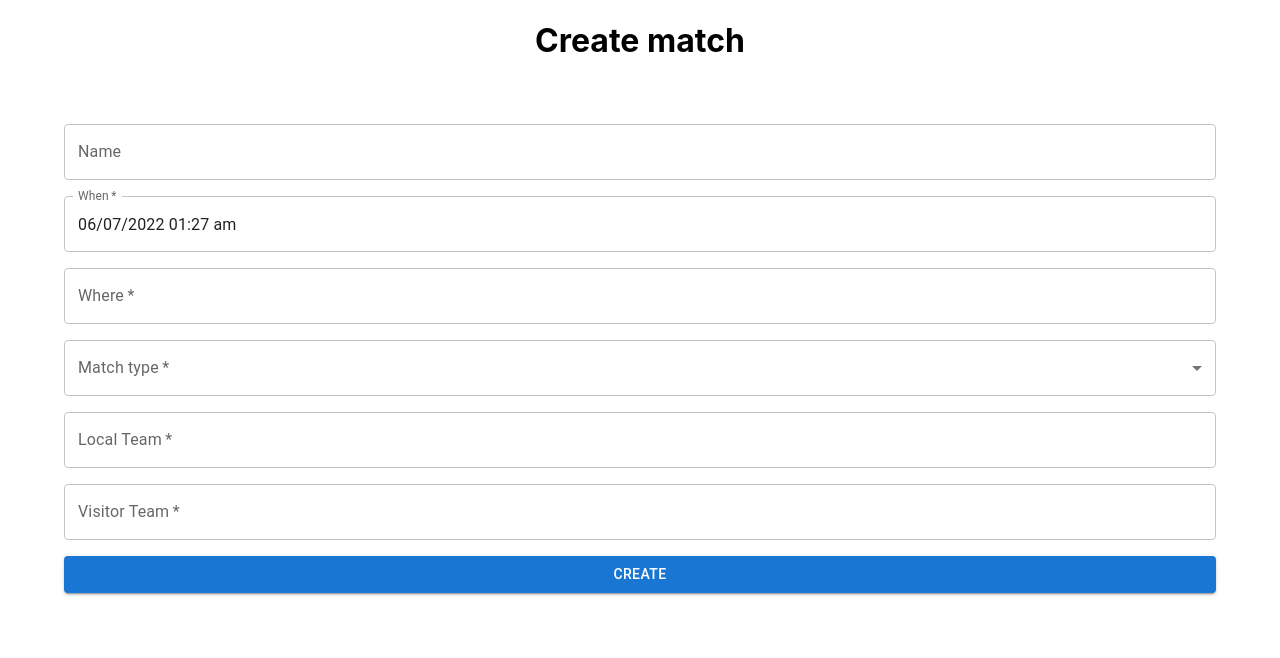
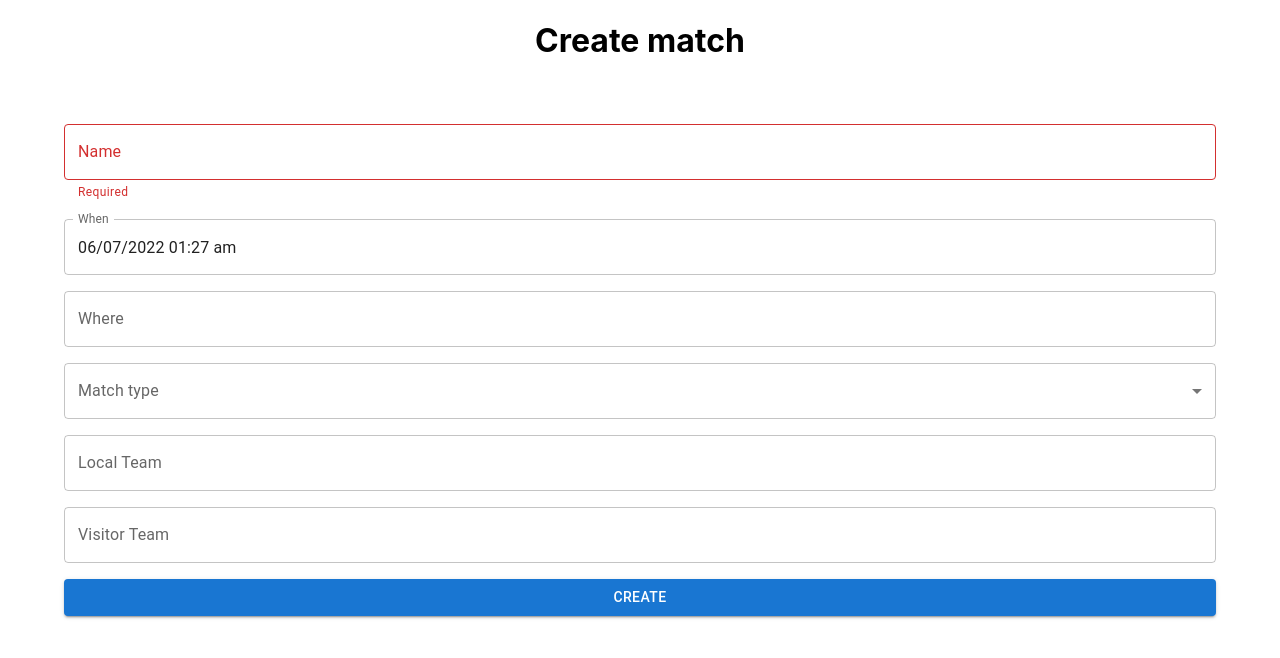
Before and after one commit to martin11cortes/football-app, a React (Create React App) app: page / in a window 1280 px wide. Shown: the top 658 px of the page. Built offline with nearby package versions, Linux system fonts and the light colour scheme.

Commit message:
required fields

```diff
--- a/src/App.tsx
+++ b/src/App.tsx
@@ -7,6 +7,7 @@ import { AdapterDateFns } from '@mui/x-date-pickers/AdapterDateFns';
 import { LocalizationProvider } from '@mui/x-date-pickers/LocalizationProvider';
 import { DateTimePicker } from '@mui/x-date-pickers/DateTimePicker';
 import { Autocomplete, Button, Chip, FormControl, InputLabel, MenuItem, Select, SelectChangeEvent, TextField } from '@mui/material';
+import MyAutocomplete from './components/Autocomplete';
 
 const divStyle = {
   display: "flex",
@@ -30,7 +31,7 @@ function App() {
   const [localTeam, setLocalTeam] = React.useState([]);
   const [visitorTeam, setVisitorTeam] = React.useState([]);
 
-  const { control, handleSubmit } = useForm({
+  const { control, handleSubmit, watch, formState: { errors } } = useForm({
     defaultValues: {
       name: '',
       when: new Date(),
@@ -64,15 +65,25 @@ function App() {
           <Controller
             name="name"
             control={control}
-            render={({ field }) => <TextField {...field} label="Name" type={"text"} variant="outlined" />}
+            rules={{ required: true }}
+            render={({ field }) =>
+              <TextField
+                {...field}
+                label="Name"
+                type={"text"}
+                helperText="Required"
+                error={!errors?.name}
+                variant="outlined" />
+            }
           />
           <Controller
             name="when"
             control={control}
+            rules={{ required: true }}
             render={({ field }) =>
               <LocalizationProvider dateAdapter={AdapterDateFns}>
                 <DateTimePicker
-                  renderInput={(props) => <TextField required variant="outlined" {...props} />}
+                  renderInput={(props) => <TextField variant="outlined" {...props} />}
                   label="When"
                   value={when}
                   onChange={(newValue) => {
@@ -85,13 +96,15 @@ function App() {
           <Controller
             name="where"
             control={control}
-            render={({ field }) => <TextField required label="Where" type={"text"} variant="outlined" {...field} />}
+            rules={{ required: true }}
+            render={({ field }) => <TextField label="Where" type={"text"} variant="outlined" {...field} />}
           />
           <Controller
             name="matchType"
             control={control}
+            rules={{ required: true }}
             render={({ field }) =>
-              <FormControl required fullWidth>
+              <FormControl fullWidth>
                 <InputLabel id="match-type">Match type</InputLabel>
                 <Select
                   labelId="match-type"
@@ -109,6 +122,7 @@ function App() {
           <Controller
             name="localTeam"
             control={control}
+            rules={{ required: true }}
             render={({ field }) =>
               <Autocomplete
                 multiple
@@ -128,7 +142,6 @@ function App() {
                 renderInput={(params) => (
                   <TextField
                     {...params}
-                    required={localTeam.length === 0}
                     variant="outlined"
                     label="Local Team"
                     placeholder="Players"
@@ -140,32 +153,12 @@ function App() {
           <Controller
             name="visitorTeam"
             control={control}
-            render={({ field }) => <Autocomplete
-              multiple
-              limitTags={5}
-              freeSolo
-              {...field}
-              value={visitorTeam}
-              onChange={(event, newValue) => {
-                setVisitorTeam([...newValue]);
-              }}
-              options={players.map((option) => option["label"])}
-              renderTags={(value: readonly string[], getTagProps) =>
-                value.map((option: string, index: number) => (
-                  <Chip variant="outlined" label={option} {...getTagProps({ index })} />
-                ))
-              }
-              renderInput={(params) => (
-                <TextField
-                  {...params}
-                  required
-                  variant="outlined"
-                  label="Visitor Team"
-                  placeholder="Players"
-                />
-              )}
-            />}
+            rules={{ required: true }}
+            render={({ field }) =>
+              <MyAutocomplete field={field} value={visitorTeam} options={players} />
+            }
           />
+          {errors?.visitorTeam && <p>This field is required</p>}
           <Button type="submit" variant="contained">Create</Button>
         </form>
       </div>
--- /dev/null
+++ b/src/components/Autocomplete.tsx
@@ -0,0 +1,36 @@
+import { Autocomplete, Chip, TextField } from "@mui/material";
+
+
+const MyAutocomplete = (props) => {
+  const { field, value, options } = props;
+
+  return (
+    <Autocomplete
+      multiple
+      limitTags={5}
+      freeSolo
+      {...field}
+      value={[]}
+      // onChange={(event, newValue) => {
+      //   setVisitorTeam([...newValue]);
+      // }}
+      onChange={(_event, data) => field.onChange(data['label'] ?? '')}
+      options={options.map((option) => option["label"])}
+      renderTags={(value: readonly string[], getTagProps) =>
+        value.map((option: string, index: number) => (
+          <Chip variant="outlined" label={option} {...getTagProps({ index })} />
+        ))
+      }
+      renderInput={(params) => (
+        <TextField
+          {...params}
+          variant="outlined"
+          label="Visitor Team"
+          placeholder="Players"
+        />
+      )}
+    />
+  )
+}
+
+export default MyAutocomplete;
```
